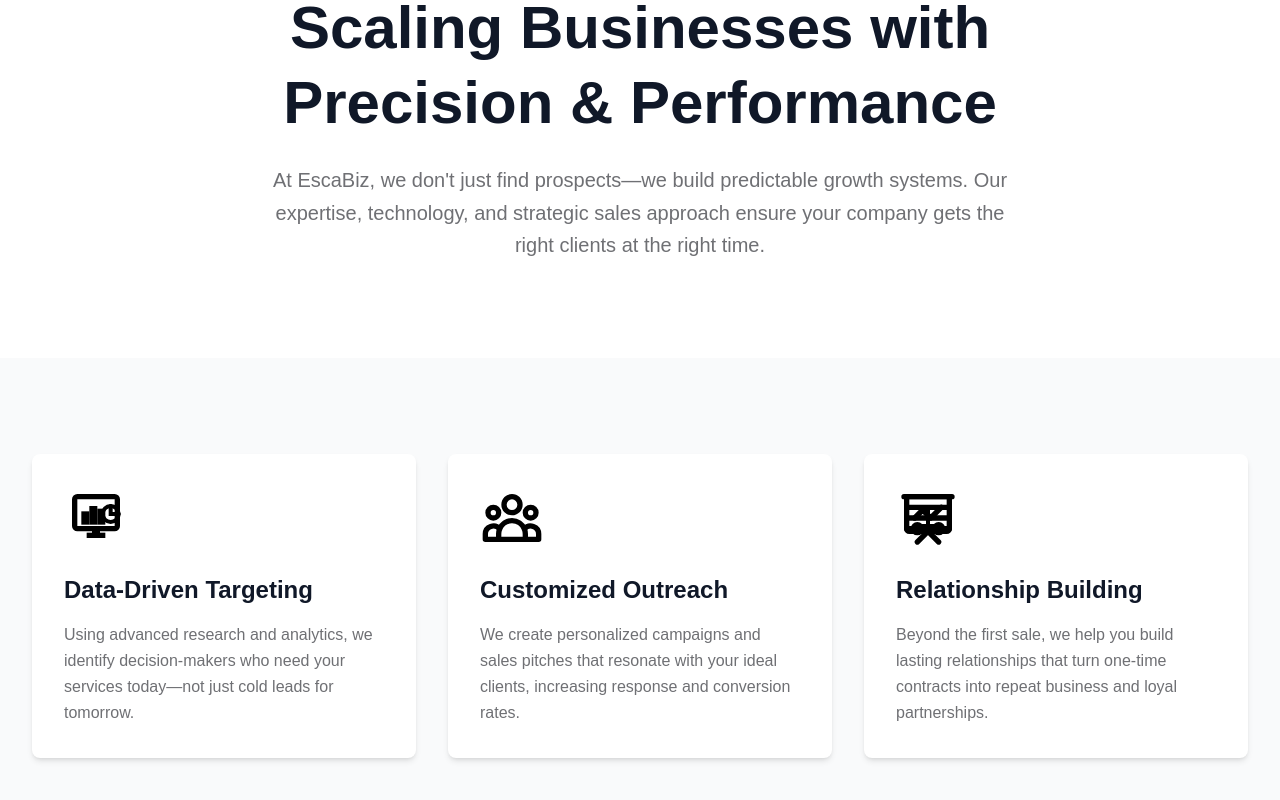
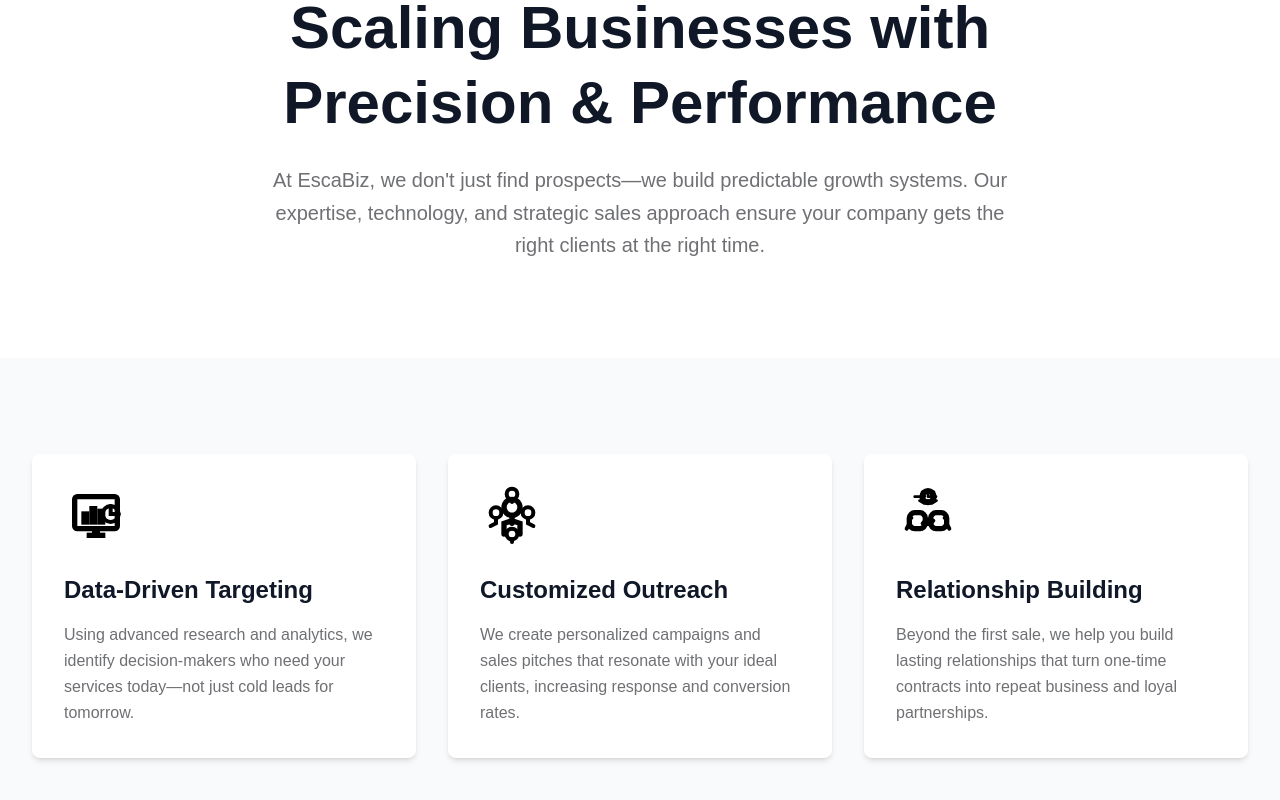
Before and after one commit to Sharmeen-Rauf/escabiz, a Next.js app: page / in a window 1280 px wide. Shown: the part 946-1746 px from the top of the page. Built offline with nearby package versions, Linux system fonts and the light colour scheme.

Commit message:
Enhance Home page icons and descriptions for Customized Outreach and Relationship Building sections. Update SVG graphics for clarity and add descriptive comments for better maintainability.

```diff
--- a/src/app/page.tsx
+++ b/src/app/page.tsx
@@ -105,7 +105,7 @@ export default function Home() {
 
               {/* Card 2: Customized Outreach */}
               <div className="bg-white rounded-lg shadow-md hover:shadow-lg transition-shadow duration-300 p-8 flex flex-col">
-                {/* Icon */}
+                {/* Icon - People/Group */}
                 <div className="mb-6">
                   <svg
                     className="w-16 h-16 text-black"
@@ -114,12 +114,25 @@ export default function Home() {
                     viewBox="0 0 24 24"
                     xmlns="http://www.w3.org/2000/svg"
                   >
-                    <path
-                      strokeLinecap="round"
-                      strokeLinejoin="round"
-                      strokeWidth={2}
-                      d="M17 20h5v-2a3 3 0 00-5.356-1.857M17 20H7m10 0v-2c0-.656-.126-1.283-.356-1.857M7 20H2v-2a3 3 0 015.356-1.857M7 20v-2c0-.656.126-1.283.356-1.857m0 0a5.002 5.002 0 019.288 0M15 7a3 3 0 11-6 0 3 3 0 016 0zm6 3a2 2 0 11-4 0 2 2 0 014 0zM7 10a2 2 0 11-4 0 2 2 0 014 0z"
-                    />
+                    {/* Central larger person */}
+                    <circle cx="12" cy="8" r="3" strokeWidth="2" />
+                    <path d="M12 11v3" strokeWidth="2" strokeLinecap="round" />
+                    <path d="M9 18v-4l3-1" strokeWidth="2" strokeLinecap="round" />
+                    <path d="M15 18v-4l-3-1" strokeWidth="2" strokeLinecap="round" />
+                    {/* Left person */}
+                    <circle cx="6" cy="10" r="2" strokeWidth="1.5" />
+                    <path d="M6 12v2" strokeWidth="1.5" strokeLinecap="round" />
+                    <path d="M4 15l2-1" strokeWidth="1.5" strokeLinecap="round" />
+                    {/* Right person */}
+                    <circle cx="18" cy="10" r="2" strokeWidth="1.5" />
+                    <path d="M18 12v2" strokeWidth="1.5" strokeLinecap="round" />
+                    <path d="M20 15l-2-1" strokeWidth="1.5" strokeLinecap="round" />
+                    {/* Top person */}
+                    <circle cx="12" cy="3" r="2" strokeWidth="1.5" />
+                    <path d="M12 5v1" strokeWidth="1.5" strokeLinecap="round" />
+                    {/* Bottom person */}
+                    <circle cx="12" cy="18" r="2" strokeWidth="1.5" />
+                    <path d="M12 20v1" strokeWidth="1.5" strokeLinecap="round" />
                   </svg>
                 </div>
 
@@ -131,12 +144,12 @@ export default function Home() {
                 {/* Paragraph */}
                 <p className="text-base text-[#6f7074] leading-relaxed flex-grow">
                   We create personalized campaigns and sales pitches that resonate with your ideal clients, increasing response and conversion rates.
-                </p>
-              </div>
+          </p>
+        </div>
 
               {/* Card 3: Relationship Building */}
               <div className="bg-white rounded-lg shadow-md hover:shadow-lg transition-shadow duration-300 p-8 flex flex-col">
-                {/* Icon */}
+                {/* Icon - Handshake with Gear */}
                 <div className="mb-6">
                   <svg
                     className="w-16 h-16 text-black"
@@ -145,26 +158,21 @@ export default function Home() {
                     viewBox="0 0 24 24"
                     xmlns="http://www.w3.org/2000/svg"
                   >
-                    <path
-                      strokeLinecap="round"
-                      strokeLinejoin="round"
-                      strokeWidth={2}
-                      d="M7 12l3-3 3 3 4-4M8 21l4-4 4 4M3 4h18M4 4h16v12a1 1 0 01-1 1H5a1 1 0 01-1-1V4z"
-                    />
-                    <path
-                      strokeLinecap="round"
-                      strokeLinejoin="round"
-                      strokeWidth={1.5}
-                      d="M9 12h6M9 15h6M12 9v6"
-                    />
-                    <path
-                      strokeLinecap="round"
-                      strokeLinejoin="round"
-                      strokeWidth={2}
-                      d="M4 4h16M4 8h16M4 12h16M4 16h16"
-                    />
-                    <circle cx={8} cy={16} r={2} fill="currentColor" />
-                    <circle cx={16} cy={16} r={2} fill="currentColor" />
+                    {/* Gear above */}
+                    <circle cx="12" cy="4" r="2.5" strokeWidth="1.5" />
+                    <circle cx="12" cy="4" r="1.5" strokeWidth="1" />
+                    <path d="M12 1.5v2.5M12 5.5v1M15 4h-2.5M9.5 4H7M13.5 6.5l1.7-1M9.8 2.2l1 1.7M10.5 6.5l-1.7-1M14.2 2.2l-1 1.7" strokeWidth="1" strokeLinecap="round" />
+                    {/* Left hand */}
+                    <path d="M5 12c0-1 1-2 2-2h2c1 0 2 1 2 2v2c0 1-1 2-2 2H7c-1 0-2-1-2-2v-2z" strokeWidth="2" />
+                    <path d="M5 14l-1 2" strokeWidth="1.5" strokeLinecap="round" />
+                    <path d="M6 12l-1 1" strokeWidth="1" strokeLinecap="round" />
+                    {/* Right hand */}
+                    <path d="M19 12c0-1-1-2-2-2h-2c-1 0-2 1-2 2v2c0 1 1 2 2 2h2c1 0 2-1 2-2v-2z" strokeWidth="2" />
+                    <path d="M19 14l1 2" strokeWidth="1.5" strokeLinecap="round" />
+                    <path d="M18 12l1 1" strokeWidth="1" strokeLinecap="round" />
+                    {/* Handshake connection */}
+                    <path d="M11 14h2" strokeWidth="2" strokeLinecap="round" />
+                    <path d="M10 14l1-1M13 14l1-1" strokeWidth="1.5" strokeLinecap="round" />
                   </svg>
                 </div>
 
@@ -179,7 +187,7 @@ export default function Home() {
                 </p>
               </div>
             </div>
-          </div>
+        </div>
         </section>
       </main>
     </>
```
